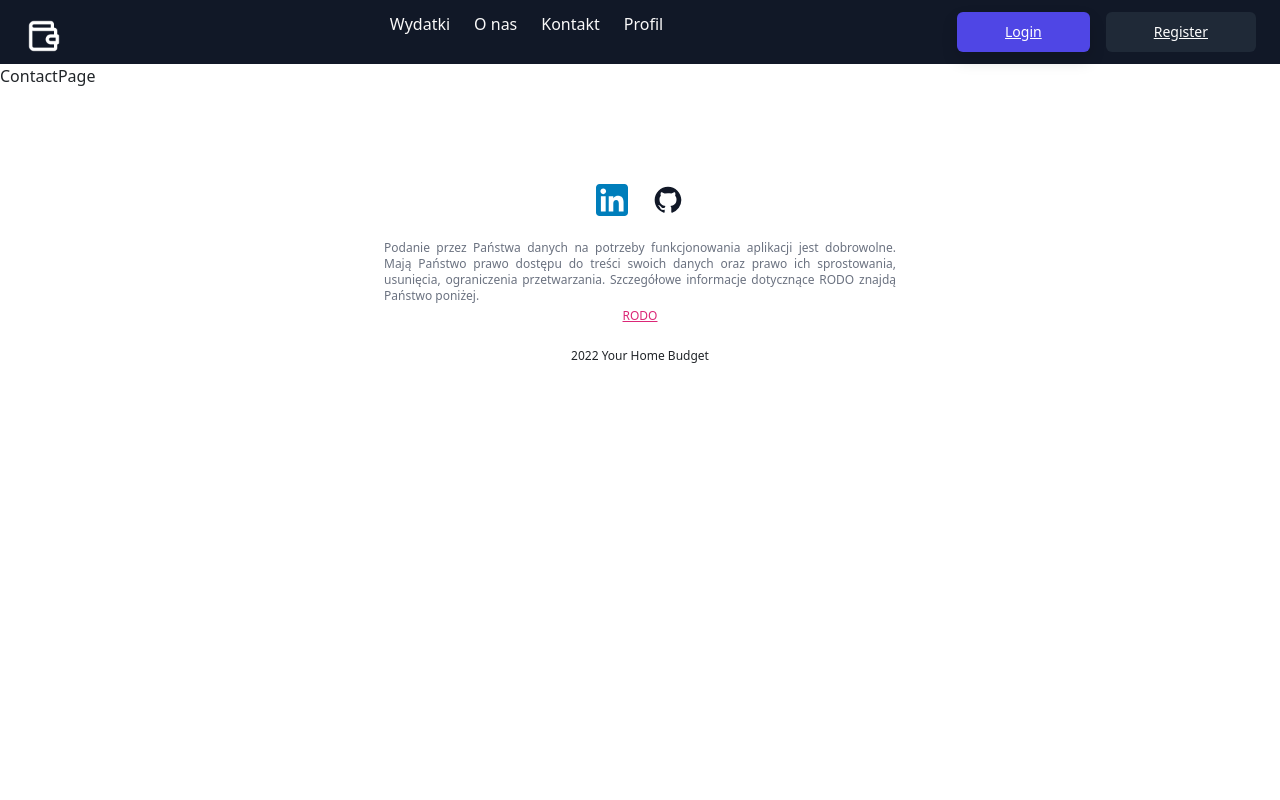
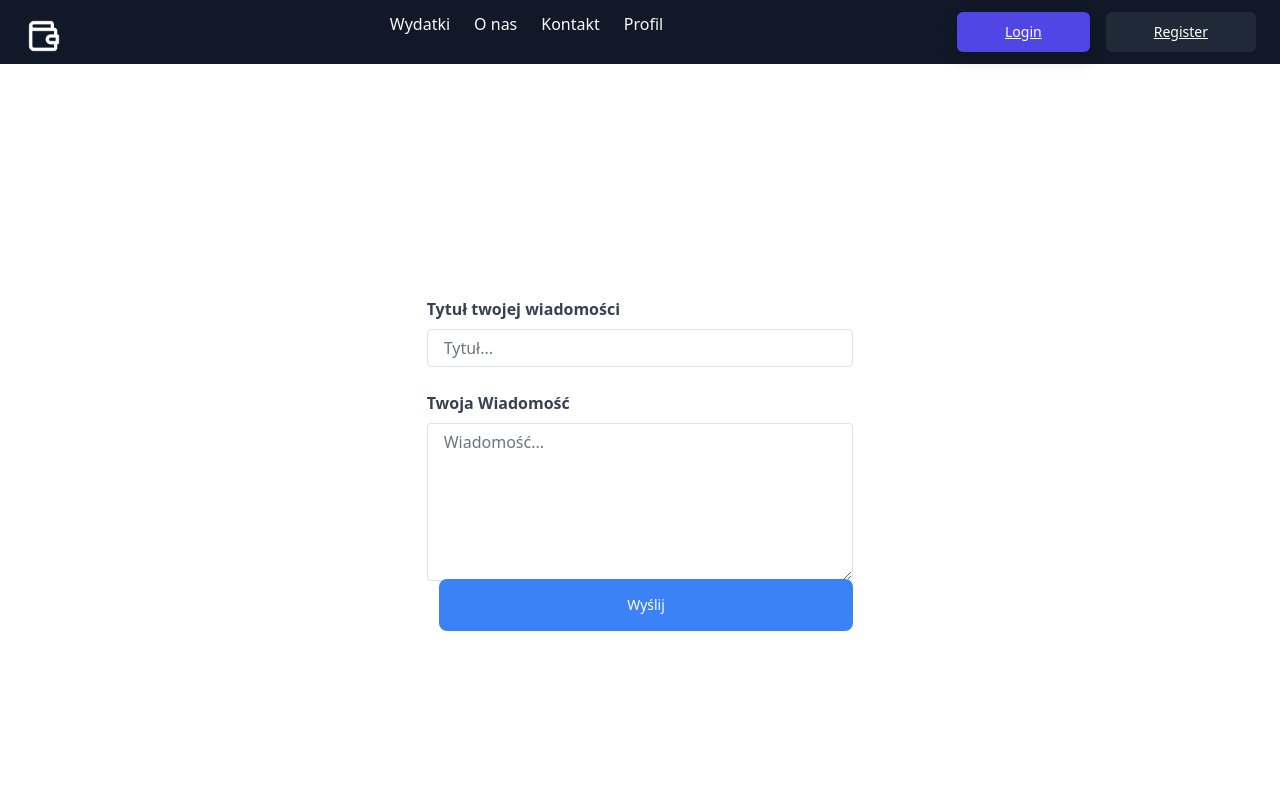
Before and after one commit to cukier91/home_budget, a React (Create React App) app: page /contact in a window 1280 px wide. Shown: the top 800 px of the page. Built offline with nearby package versions, Linux system fonts and the light colour scheme; no server answers; a web font is replaced by a local one.

Commit message:
Section contact started basic form

```diff
--- a/src/components/ContactPage/ContactPage.tsx
+++ b/src/components/ContactPage/ContactPage.tsx
@@ -1,7 +1,61 @@
-import React from 'react'
+import React from 'react';
 
 export default function ContactPage() {
-  return (
-    <div>ContactPage</div>
-  )
+	return (
+
+		<div className="flex w-full h-screen items-center justify-center flex-col">
+			<div className="mb-3 xl:w-2/6 h-1/3">
+				<div className="mb-4">
+					<label
+						htmlFor="exampleFormControlTextarea1"
+						className="form-label inline-block mb-2 text-gray-700 font-semibold "
+					>
+						Tytuł twojej wiadomości
+					</label>
+					<input
+						type="text"
+						className="form-control block w-full px-3 py-1.5 text-base font-normal text-gray-700 bg-white bg-clip-padding border border-solid border-gray-300 rounded transition ease-in-out m-0 focus:text-gray-700 focus:bg-white focus:border-blue-600 focus:outline-none"
+						id="exampleFormControlInput1"
+						placeholder="Tytuł..."
+					/>
+				</div>
+				<label
+					htmlFor="exampleFormControlTextarea1"
+					className="form-label inline-block mb-2 text-gray-700 font-semibold"
+				>
+					Twoja Wiadomość
+				</label>
+				<textarea
+					className="
+        form-control
+        block
+        w-full
+        px-3
+        py-1.5
+        text-base
+        font-normal
+        text-gray-700
+        bg-white bg-clip-padding
+        border border-solid border-gray-300
+        rounded
+        transition
+        ease-in-out
+        m-0
+        focus:text-gray-700 focus:bg-white focus:border-blue-600 focus:outline-none
+      "
+					id="exampleFormControlTextarea1"
+					rows={6}
+					placeholder="Wiadomość..."
+				></textarea>
+			</div>
+			<div className='flex w-2/6 justify-center'>
+				<button
+					type="submit"
+					className="inline-block w-full py-3 ml-3 text-sm font-medium text-white bg-blue-500 rounded-lg"
+				>
+					Wyślij
+				</button>
+			</div>
+		</div>
+	);
 }
--- a/src/components/UserDataPage/ChartComponent/ChartComponent.module.css
+++ b/src/components/UserDataPage/ChartComponent/ChartComponent.module.css
@@ -9,7 +9,7 @@
 	width: 50vw;
 	height: 80vh;
 	margin-bottom: 5%;
-	padding: 1%
+	padding: 1%;
 }
 
 .chart h1 {
@@ -22,14 +22,14 @@
 	.chart {
 		flex-direction: column;
 		justify-content: center;
-		width: 130vw;
+		width: 100vw;
 		height: 80vh;
 		padding: 10%;
 		margin-bottom: 15%;
 	}
 }
 
-@media only screen and (min-height:352px) and (max-height: 430px) {
+@media only screen and (min-height: 352px) and (max-height: 430px) {
 	.chart {
 		flex-direction: column;
 		justify-content: center;
@@ -39,7 +39,7 @@
 		margin-top: 140vh;
 	}
 }
-@media only screen and (min-height:430px) and (max-height: 620px) {
+@media only screen and (min-height: 430px) and (max-height: 620px) {
 	.chart {
 		flex-direction: column;
 		justify-content: center;
@@ -49,8 +49,3 @@
 		margin-top: 15%;
 	}
 }
-
-.doughnut {
-	width: 600px;
-	height: 600px;
-}
--- a/src/components/UserDataPage/UserAddForm/UserAddForm.module.css
+++ b/src/components/UserDataPage/UserAddForm/UserAddForm.module.css
@@ -1,11 +1,10 @@
 .User_add_wrapper {
 	padding-top: 3%;
 	width: 100%;
-	height: 130vh;
+	height: 100vh + 10px;
 	text-align: center;
 	display: flex;
 	flex-direction: column;
-	margin-bottom: 2%;
 }
 
 .table_wrapp {
```
